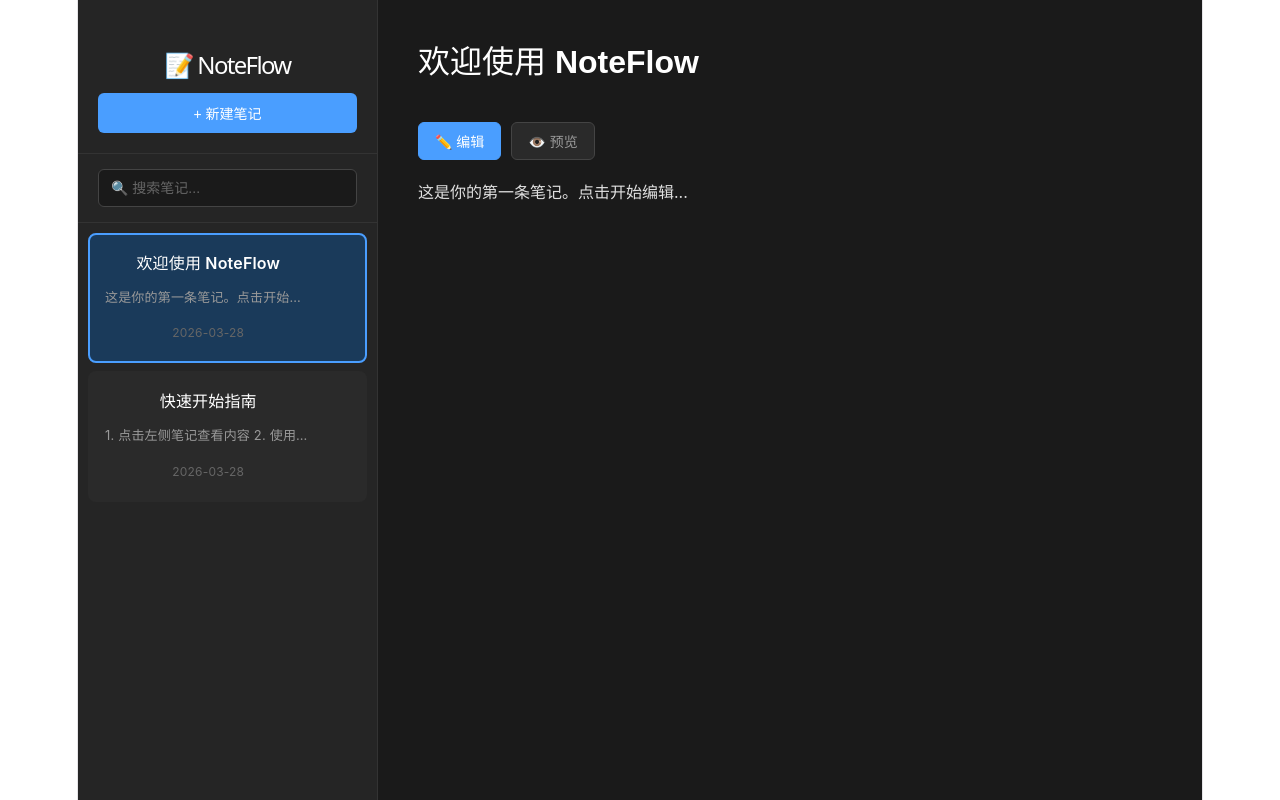
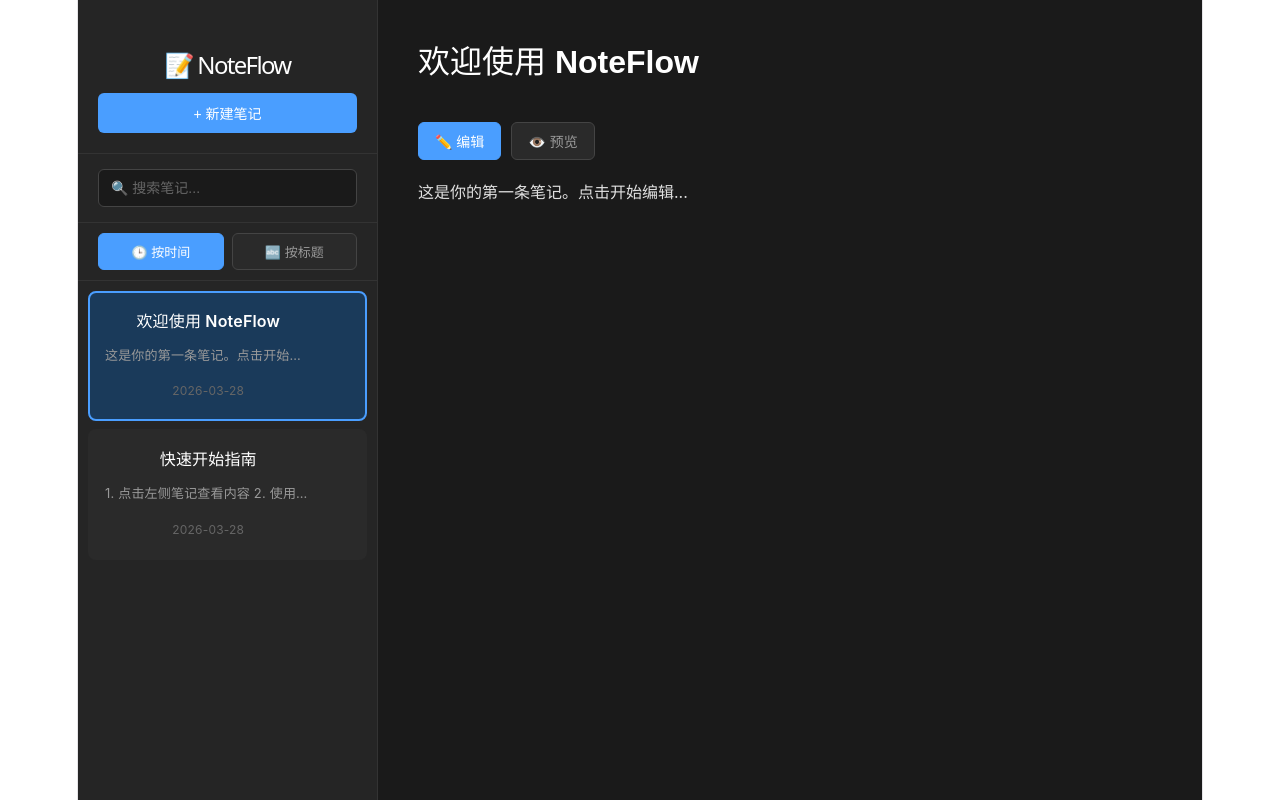
Before and after one commit to wickeyye/noteflow, a React (Vite) app: page / in a window 1280 px wide. Built offline with nearby package versions, Linux system fonts and the light colour scheme.

Commit message:
添加笔记排序功能
- 添加按时间/按标题排序选项
- 实现排序逻辑（时间降序、标题升序）
- 排序偏好自动保存到 LocalStorage
- 添加排序按钮 UI 和样式

Co-Authored-By: Claude Opus 4.6 <noreply@anthropic.com>

```diff
--- a/src/App.css
+++ b/src/App.css
@@ -71,6 +71,37 @@
 
 .search-box input::placeholder {
   color: #666;
+}
+
+/* 排序选项 */
+.sort-options {
+  display: flex;
+  gap: 8px;
+  padding: 10px 20px;
+  border-bottom: 1px solid #333;
+}
+
+.sort-btn {
+  flex: 1;
+  padding: 8px 12px;
+  background-color: #2a2a2a;
+  color: #999;
+  border: 1px solid #444;
+  border-radius: 6px;
+  font-size: 13px;
+  cursor: pointer;
+  transition: all 0.2s;
+}
+
+.sort-btn:hover {
+  background-color: #303030;
+  color: #e0e0e0;
+}
+
+.sort-btn.active {
+  background-color: #4a9eff;
+  color: white;
+  border-color: #4a9eff;
 }
 
 /* 笔记列表 */
--- a/src/App.tsx
+++ b/src/App.tsx
@@ -1,8 +1,10 @@
-import { useState } from 'react'
+import { useState, useEffect } from 'react'
 import './App.css'
 import { useNotes } from './hooks/useNotes'
 import { Sidebar } from './components/Sidebar'
 import { Editor } from './components/Editor'
+
+type SortOption = 'time' | 'title'
 
 function App() {
   const {
@@ -15,6 +17,14 @@ function App() {
   } = useNotes()
 
   const [searchQuery, setSearchQuery] = useState('')
+  const [sortBy, setSortBy] = useState<SortOption>(() => {
+    const saved = localStorage.getItem('noteflow_sort')
+    return (saved as SortOption) || 'time'
+  })
+
+  useEffect(() => {
+    localStorage.setItem('noteflow_sort', sortBy)
+  }, [sortBy])
 
   const handleDeleteNote = (noteId: number, e: React.MouseEvent) => {
     e.stopPropagation()
@@ -45,7 +55,9 @@ function App() {
         notes={notes}
         selectedNote={selectedNote}
         searchQuery={searchQuery}
+        sortBy={sortBy}
         onSearchChange={setSearchQuery}
+        onSortChange={setSortBy}
         onNoteSelect={setSelectedNote}
         onNoteCreate={createNote}
         onNoteDelete={handleDeleteNote}
--- a/src/components/Sidebar.tsx
+++ b/src/components/Sidebar.tsx
@@ -1,10 +1,14 @@
 import type { Note } from '../types/index'
+
+type SortOption = 'time' | 'title'
 
 interface SidebarProps {
   notes: Note[]
   selectedNote: Note | null
   searchQuery: string
+  sortBy: SortOption
   onSearchChange: (query: string) => void
+  onSortChange: (sortBy: SortOption) => void
   onNoteSelect: (note: Note) => void
   onNoteCreate: () => void
   onNoteDelete: (noteId: number, e: React.MouseEvent) => void
@@ -14,15 +18,25 @@ export function Sidebar({
   notes,
   selectedNote,
   searchQuery,
+  sortBy,
   onSearchChange,
+  onSortChange,
   onNoteSelect,
   onNoteCreate,
   onNoteDelete
 }: SidebarProps) {
-  const filteredNotes = notes.filter(note =>
-    note.title.toLowerCase().includes(searchQuery.toLowerCase()) ||
-    note.content.toLowerCase().includes(searchQuery.toLowerCase())
-  )
+  const filteredNotes = notes
+    .filter(note =>
+      note.title.toLowerCase().includes(searchQuery.toLowerCase()) ||
+      note.content.toLowerCase().includes(searchQuery.toLowerCase())
+    )
+    .sort((a, b) => {
+      if (sortBy === 'time') {
+        return new Date(b.updatedAt).getTime() - new Date(a.updatedAt).getTime()
+      } else {
+        return a.title.localeCompare(b.title)
+      }
+    })
 
   return (
     <aside className="sidebar">
@@ -41,6 +55,22 @@ export function Sidebar({
           value={searchQuery}
           onChange={(e) => onSearchChange(e.target.value)}
         />
+      </div>
+
+      {/* 排序选项 */}
+      <div className="sort-options">
+        <button
+          className={`sort-btn ${sortBy === 'time' ? 'active' : ''}`}
+          onClick={() => onSortChange('time')}
+        >
+          🕒 按时间
+        </button>
+        <button
+          className={`sort-btn ${sortBy === 'title' ? 'active' : ''}`}
+          onClick={() => onSortChange('title')}
+        >
+          🔤 按标题
+        </button>
       </div>
 
       {/* 笔记列表 */}
```
